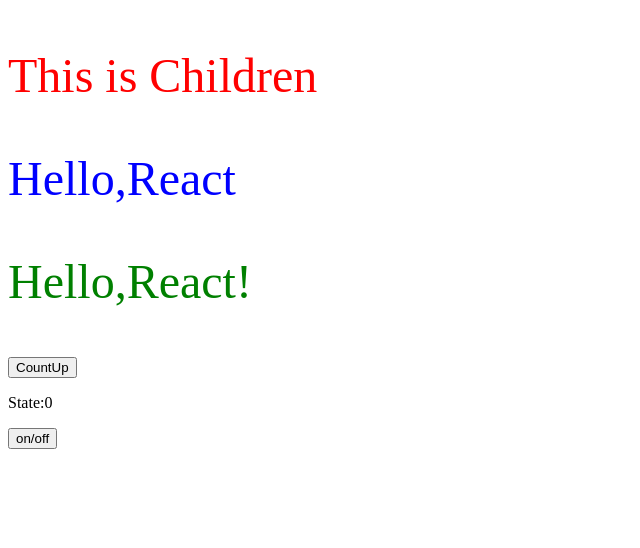
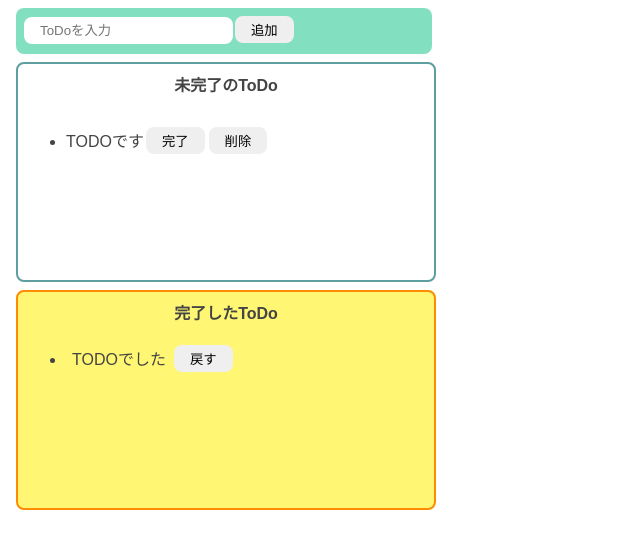
Before and after one commit to arusuDev/Udemy_React, a React (Create React App) app in the folder react-todo/: page / in a window 1280 px wide. Shown: the top 548 px of the page, without its empty margins (0-640 px from the left). Built offline with nearby package versions, Linux system fonts and the light colour scheme.

Commit message:
Add Base HTML markup and CSS styling for ToDo List

```diff
--- a/react-todo/src/App.jsx
+++ b/react-todo/src/App.jsx
@@ -13,13 +13,13 @@ export const App = () => {
   };
 
   // useEffectは第二引数の配列の値が変更かかった場合のみ実行される。
-  useEffect(() => {
-    if (num % 3 === 0 && num > 0) {
-      isShowChar || setIsShowChar(true);
-    } else {
-      isShowChar && setIsShowChar(false);
-    }
-  }, [num]);
+  // useEffect(() => {
+  //   if (num % 3 === 0 && num > 0) {
+  //     isShowChar || setIsShowChar(true);
+  //   } else {
+  //     isShowChar && setIsShowChar(false);
+  //   }
+  // }, [num]);
 
   // Too many re-renders.
   // if (num % 3 === 0) {
--- /dev/null
+++ b/react-todo/src/ToDo.jsx
@@ -0,0 +1,35 @@
+import "./style.css";
+
+export const ToDo = () => {
+  return (
+    <>
+      <div className="input-area">
+        <input placeholder="ToDoを入力" />
+        <button>追加</button>
+      </div>
+      <div className="imcompleate-area">
+        <p className="area-title">未完了のToDo</p>
+        <ul>
+          <li>
+            <div className="list-row">
+              <p>TODOです</p>
+              <button>完了</button>
+              <button>削除</button>
+            </div>
+          </li>
+        </ul>
+      </div>
+      <div className="completed-area">
+        <p className="area-title">完了したToDo</p>
+        <ul>
+          <li>
+            <div className="list-row">
+              <p className="todo-item">TODOでした</p>
+              <button>戻す</button>
+            </div>
+          </li>
+        </ul>
+      </div>
+    </>
+  );
+};
--- a/react-todo/src/index.js
+++ b/react-todo/src/index.js
@@ -1,12 +1,12 @@
 import { StrictMode } from "react";
 import { createRoot } from "react-dom/client";
-import { App } from "./App";
+import { ToDo } from "./ToDo";
 
 const rootElement = document.getElementById("root");
 const root = createRoot(rootElement);
 
 root.render(
   <StrictMode>
-    <App/>
+    <ToDo />
   </StrictMode>
 );
--- /dev/null
+++ b/react-todo/src/style.css
@@ -0,0 +1,67 @@
+body {
+    font-family: sans-serif ;
+    color: #444
+}
+
+input {
+    border-radius: 8px;
+    border: none;
+    padding: 6px 16px;
+}
+
+button{
+    border-radius: 8px;
+    border: none;
+    padding: 4px 16px;
+    margin: 0px 2px;
+}
+/* ホバーした時のスタイル */
+button:hover{
+    background-color: rgb(0, 186, 0);
+    color: #FFFFFF;
+    cursor: pointer;
+}
+
+.input-area{
+    background-color: rgb(130, 223, 192);
+    width: 400px;
+    height: 30px;
+    padding: 8px;
+    margin: 8px;
+    border-radius: 8px;
+}
+
+.imcompleate-area{
+    background-color: #FFFFFF;
+    width: 400px;
+    min-height: 200px;
+    border: 2px solid cadetblue;
+    padding: 8px;
+    margin: 8px;
+    border-radius: 8px;
+}
+
+.completed-area{
+    background-color:rgb(255, 246, 116);
+    width: 400px;
+    min-height: 200px;
+    border: 2px solid darkorange;
+    padding: 8px;
+    margin: 8px;
+    border-radius: 8px;
+}
+
+.area-title{
+    text-align: center;
+    margin-top: 0;
+    font-weight: bold;
+}
+
+.list-row{
+    display: flex;
+    align-items: center;
+}
+
+.todo-item{
+    margin: 6px;
+}
```
